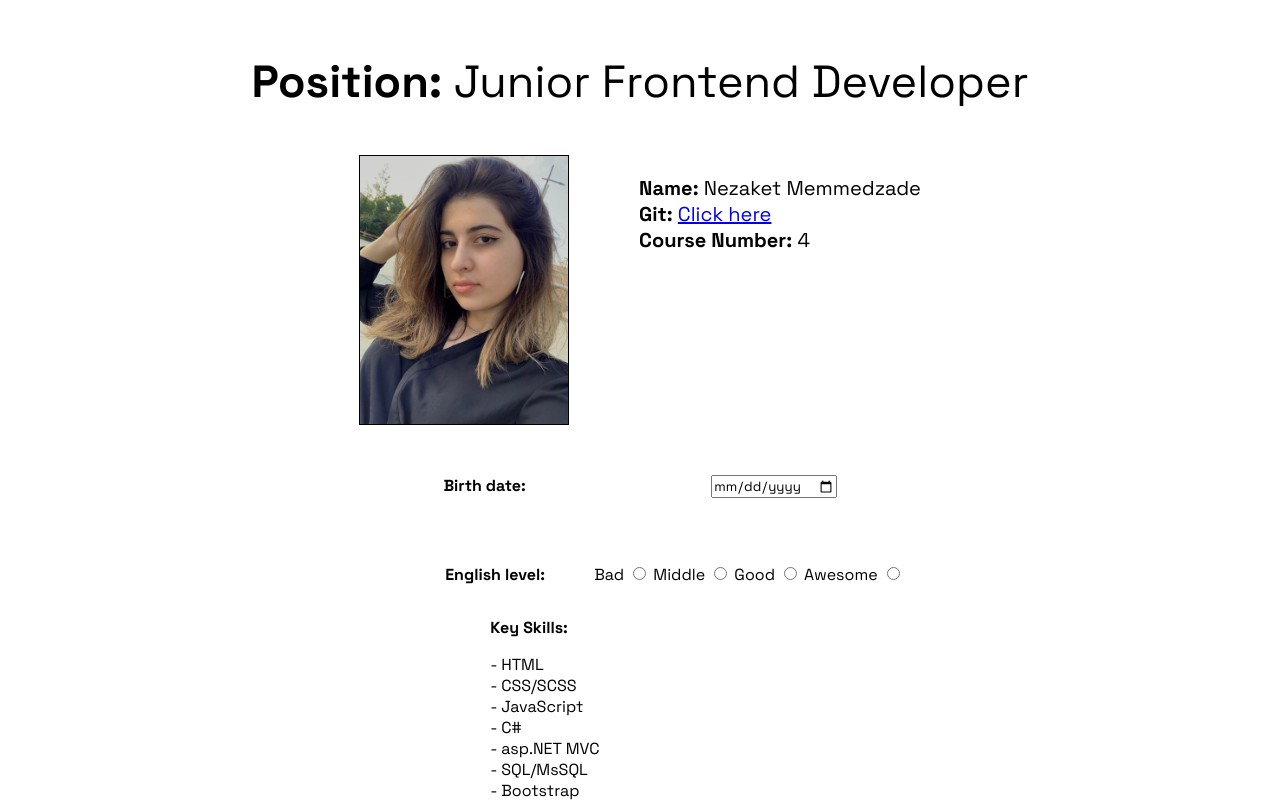
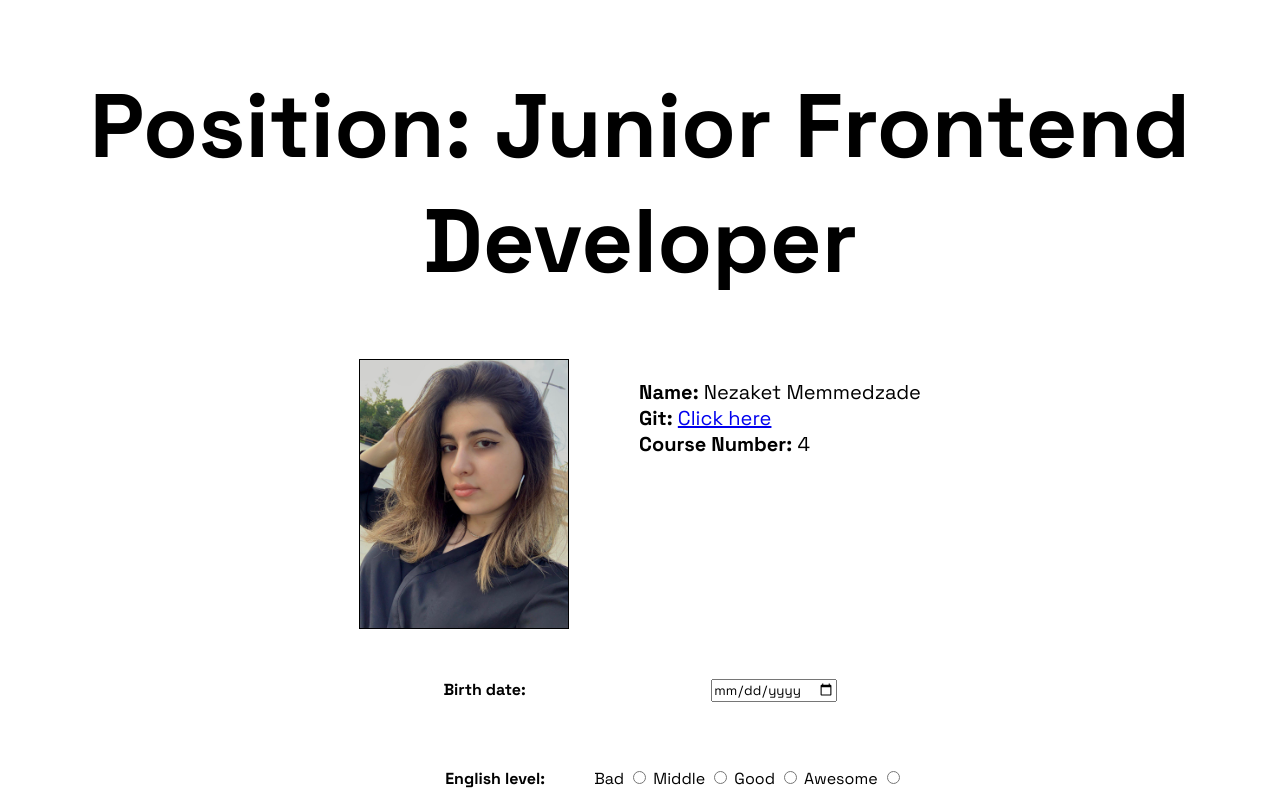
Before and after one commit to Nz020708/FirstTask-CV, a plain HTML site: page CV/index.html in a window 1280 px wide. Shown: the top 808 px of the page. Drawn offline with Linux system fonts and the light colour scheme.

Commit message:
Update index.html

```diff
--- a/CV/index.html
+++ b/CV/index.html
@@ -15,10 +15,10 @@
 
 <body>
     <header>
-        <p class="top">
+        <h1 class="top">
             <span>Position: </span>
             Junior Frontend Developer
-        </p>
+        </h1>
 
     </header>
     <main>
```
